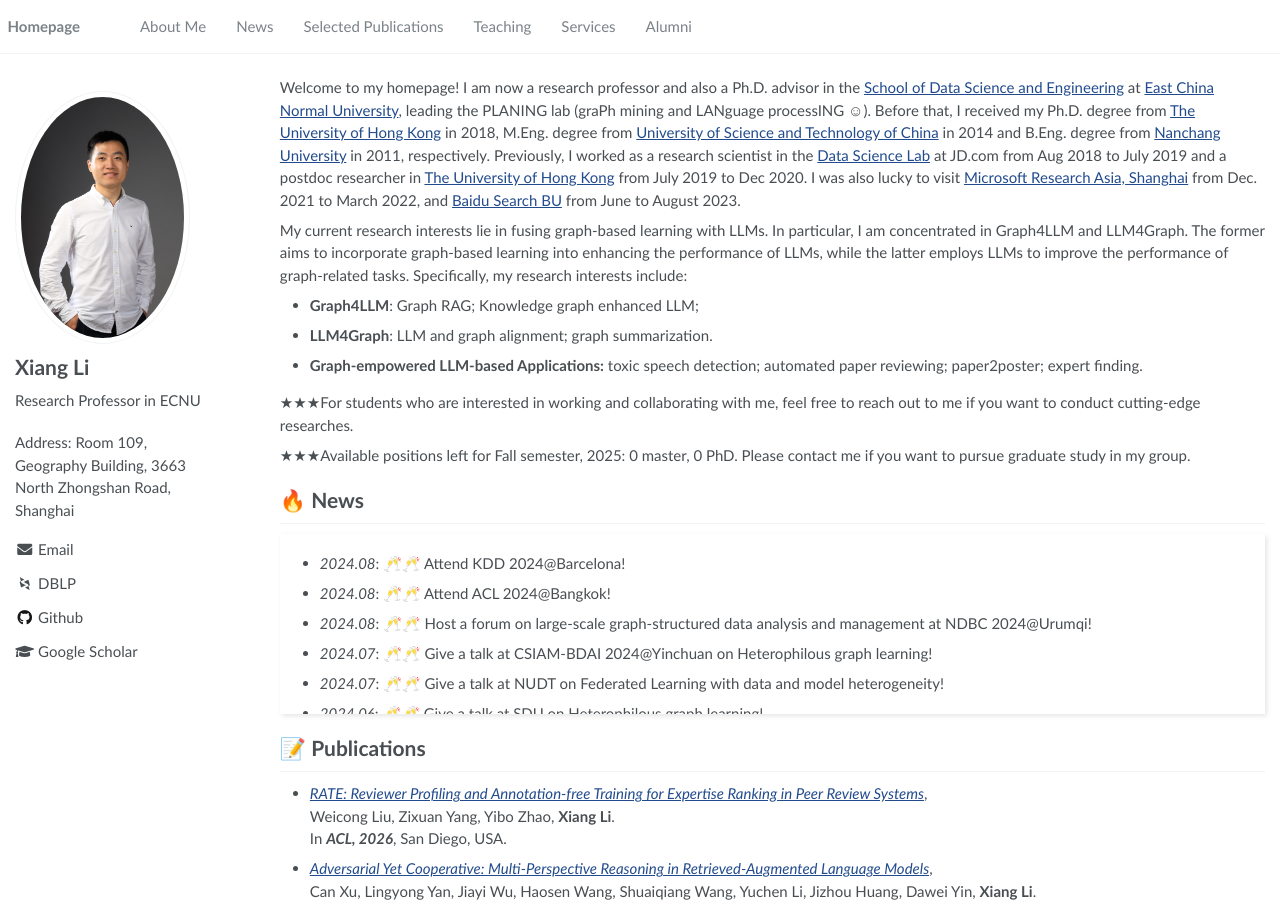
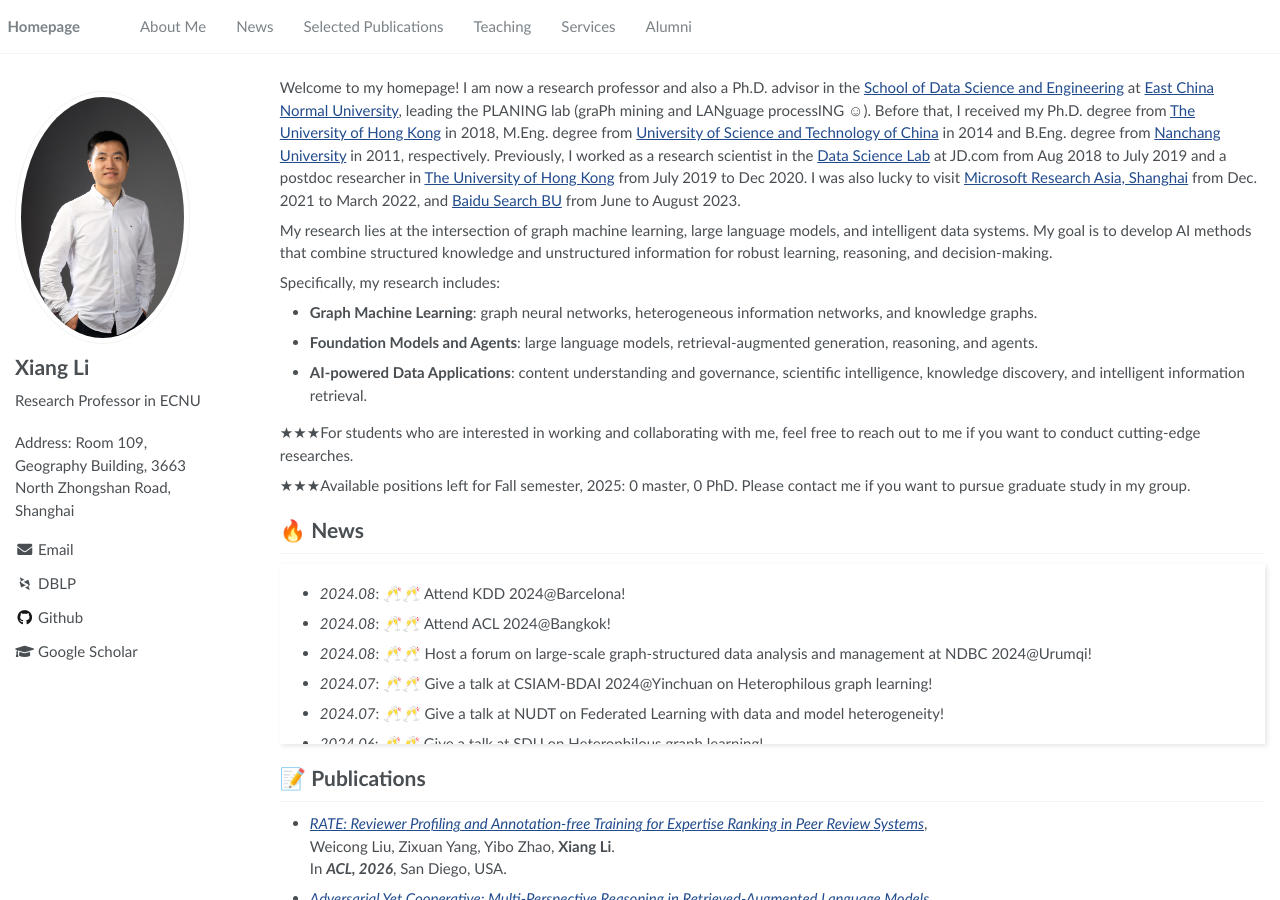
Before and after one commit to lixiang3776/lixiang3776.github.io, a Jekyll site: the page built from _pages/about.md, in a window 1280 px wide and 900 px high. Built offline with Jekyll 4.4.1, drawn with Linux system fonts in a browser that asks for light colours; some web fonts are replaced.

Commit message:
Update about.md
update main

```diff
--- a/_pages/about.md
+++ b/_pages/about.md
@@ -21,11 +21,12 @@ Welcome to my homepage! I am now a research professor and also a Ph.D. advisor i
 M.Eng. degree from <a href="http://www.ustc.edu.cn/">University of Science and Technology of China</a> in 2014 and B.Eng. degree from <a href="http://www.ncu.edu.cn/">Nanchang University</a> in 2011, respectively. Previously, I worked as a research scientist in the [Data Science Lab](https://datascience.jd.com) at JD.com from Aug 2018 to July 2019 and a postdoc researcher in <a href="http://www.hku.hk/" target="_blank">The University of Hong Kong</a> from July 2019 to Dec 2020.
 I was also lucky to visit [Microsoft Research Asia, Shanghai](https://www.microsoft.com/en-us/research/group/shanghai-ai-ml-group/) from Dec. 2021 to March 2022, and [Baidu Search BU](https://www.baidu.com/) from June to August 2023.
 
-My current research interests lie in fusing graph-based learning with LLMs. In particular, I am concentrated in Graph4LLM and LLM4Graph. The former aims to incorporate graph-based learning into enhancing the performance of LLMs, while the latter employs LLMs to improve the performance of graph-related tasks.
-Specifically, my research interests include:
-- **Graph4LLM**: Graph RAG; Knowledge graph enhanced LLM;
-- **LLM4Graph**: LLM and graph alignment; graph summarization.
-- **Graph-empowered LLM-based Applications:** toxic speech detection; automated paper reviewing; paper2poster; expert finding.
+My research lies at the intersection of graph machine learning, large language models, and intelligent data systems. My goal is to develop AI methods that combine structured knowledge and unstructured information for robust learning, reasoning, and decision-making.
+
+Specifically, my research includes:
+- **Graph Machine Learning**: graph neural networks, heterogeneous information networks, and knowledge graphs.
+- **Foundation Models and Agents**: large language models, retrieval-augmented generation, reasoning, and agents.
+- **AI-powered Data Applications**: content understanding and governance, scientific intelligence, knowledge discovery, and intelligent information retrieval.
 
 &#9733;&#9733;&#9733;For students who are interested in working and collaborating with me, feel free to reach out to me if you want to conduct cutting-edge researches.
 
```
